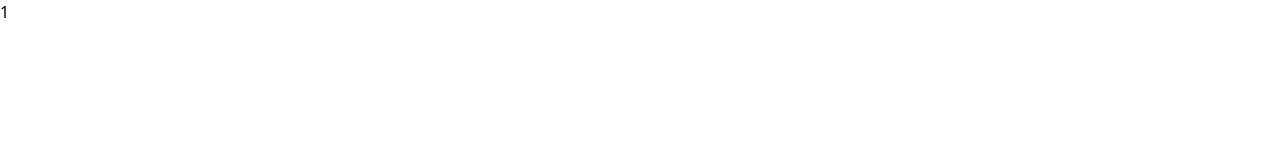
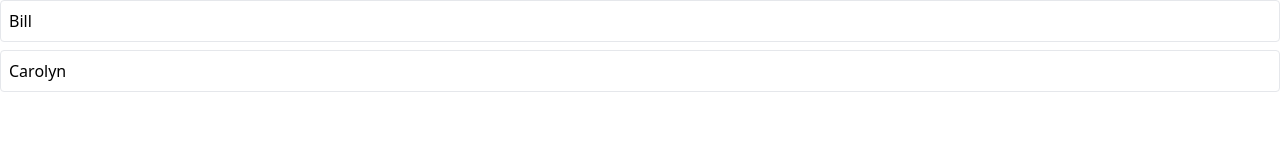
Before and after one commit to BillStephens2022/Media-App-Redux, a React (Create React App) app: page / in a window 1280 px wide. Shown: the top 160 px of the page. Built offline with nearby package versions, Linux system fonts and the light colour scheme; data requests are answered from the project's data file.

Commit message:
added mapping function to render users on page

```diff
--- a/db.json
+++ b/db.json
@@ -1,6 +1,7 @@
 {
   "users": [
-    { "id": 1, "name": "Myra"}
+    { "id": 1, "name": "Bill"},
+    { "id": 2, "name": "Carolyn"}
   ],
   "albums": [],
   "photos": []
--- a/src/components/UsersList.js
+++ b/src/components/UsersList.js
@@ -1,13 +1,13 @@
-import { useEffect } from 'react';
-import { useDispatch, useSelector } from 'react-redux';
-import { fetchUsers } from '../store';
-import Skeleton from './Skeleton';
+import { useEffect } from "react";
+import { useDispatch, useSelector } from "react-redux";
+import { fetchUsers } from "../store";
+import Skeleton from "./Skeleton";
 
 function UsersList() {
   const dispatch = useDispatch();
 
   const { isLoading, data, error } = useSelector((state) => {
-        return state.users;  // { data: [], isLoading: false, error: null }
+    return state.users; // { data: [], isLoading: false, error: null }
   });
 
   useEffect(() => {
@@ -19,9 +19,19 @@ function UsersList() {
   }
 
   if (error) {
-        return <div>Error fetching data...</div>
+    return <div>Error fetching data...</div>;
   }
-    return <div>{data.length}</div>;
+
+  const renderedUsers = data.map((user) => {
+    return (
+      <div key={user.id} className="mb-2 border rounded">
+        <div className="flex p-2 justify-between items-center cursor-pointer">
+          {user.name}
+        </div>
+      </div>
+    );
+  });
+  return <div>{renderedUsers}</div>;
 }
 
 export default UsersList;
```
Lines whose indentation alone changed are shown as unchanged.
